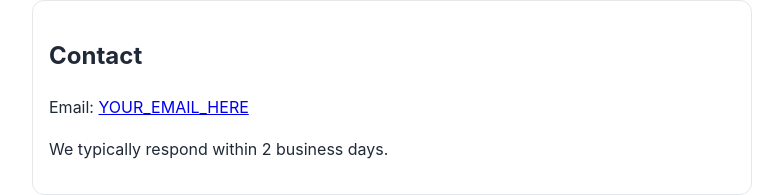
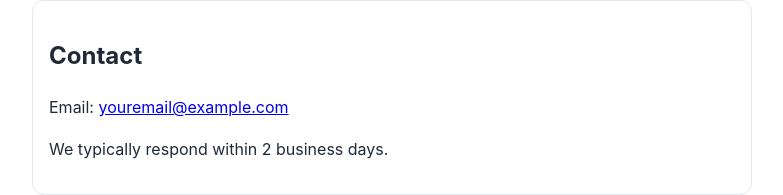
Before and after one commit to jas0nn1/drink-counter-app-support-page, a plain HTML site: page index.html in a window 1280 px wide. Shown: the part 149-344 px from the top of the page, without its empty margins (248-1031 px from the left). Drawn offline with Linux system fonts and the light colour scheme.

Commit message:
Set support email

```diff
--- a/index.html
+++ b/index.html
@@ -17,7 +17,7 @@
 
   <div class="card">
     <h2>Contact</h2>
-    <p>Email: <a href="mailto:YOUR_EMAIL_HERE">YOUR_EMAIL_HERE</a></p>
+    <p>Email: <a href="mailto:youremail@example.com">youremail@example.com</a></p>
     <p>We typically respond within 2 business days.</p>
   </div>
 
```
